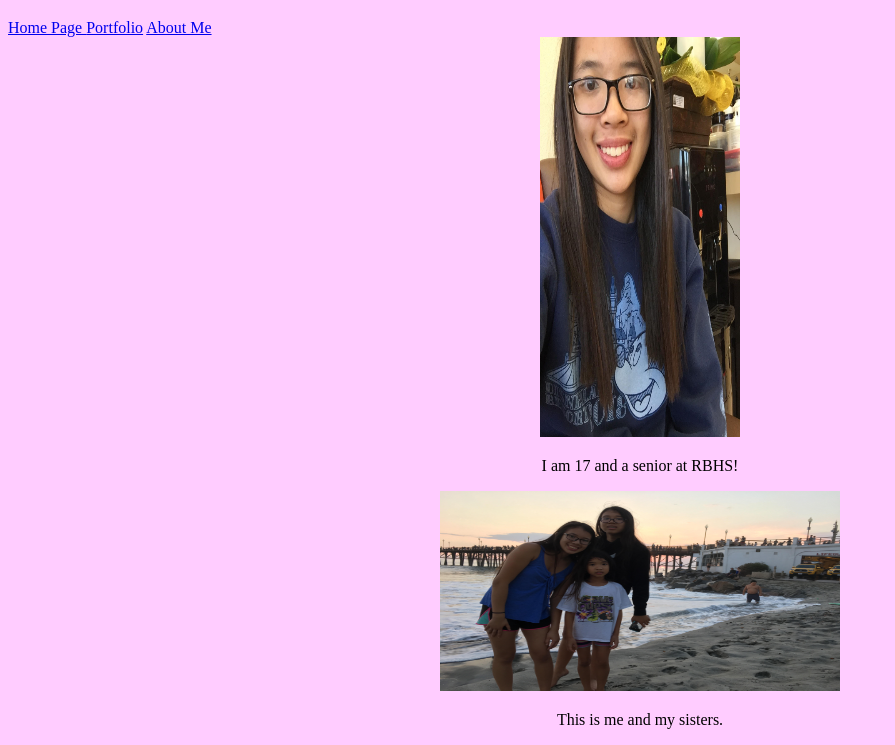
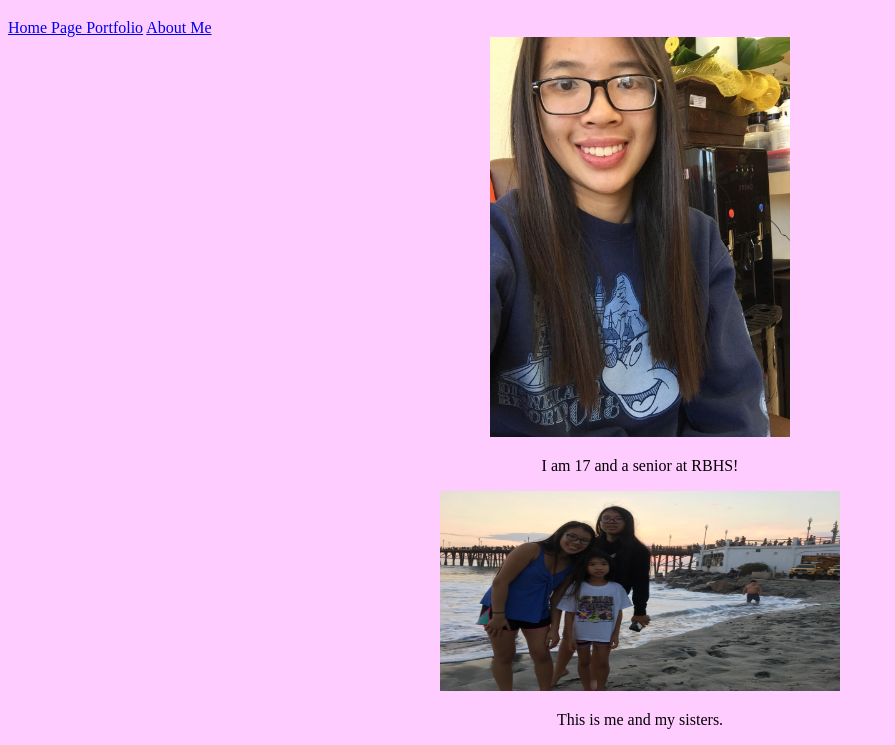
Before and after one commit to cecidinh/cecidinh, a plain HTML site: page aboutme.html in a window 1280 px wide. Shown: the part 61-806 px from the top of the page, without its empty margins (0-895 px from the left). Drawn offline with Linux system fonts and the light colour scheme.

Commit message:
Update aboutme.html

```diff
--- a/aboutme.html
+++ b/aboutme.html
@@ -10,7 +10,7 @@
 		<a href="portfolio.html">Portfolio</a>
 		<a href="aboutme.html">About Me</a>
 		<center>
-		<img src="ceci.jpg" alt="ceci" class="center" style="width:200px;height:400px;">
+		<img src="ceci.jpg" alt="ceci" class="center" style="width:300px;height:400px;">
 		<center/>
 		<p style="text-align:center;">I am 17 and a senior at RBHS!</p>
 		<center>
```
